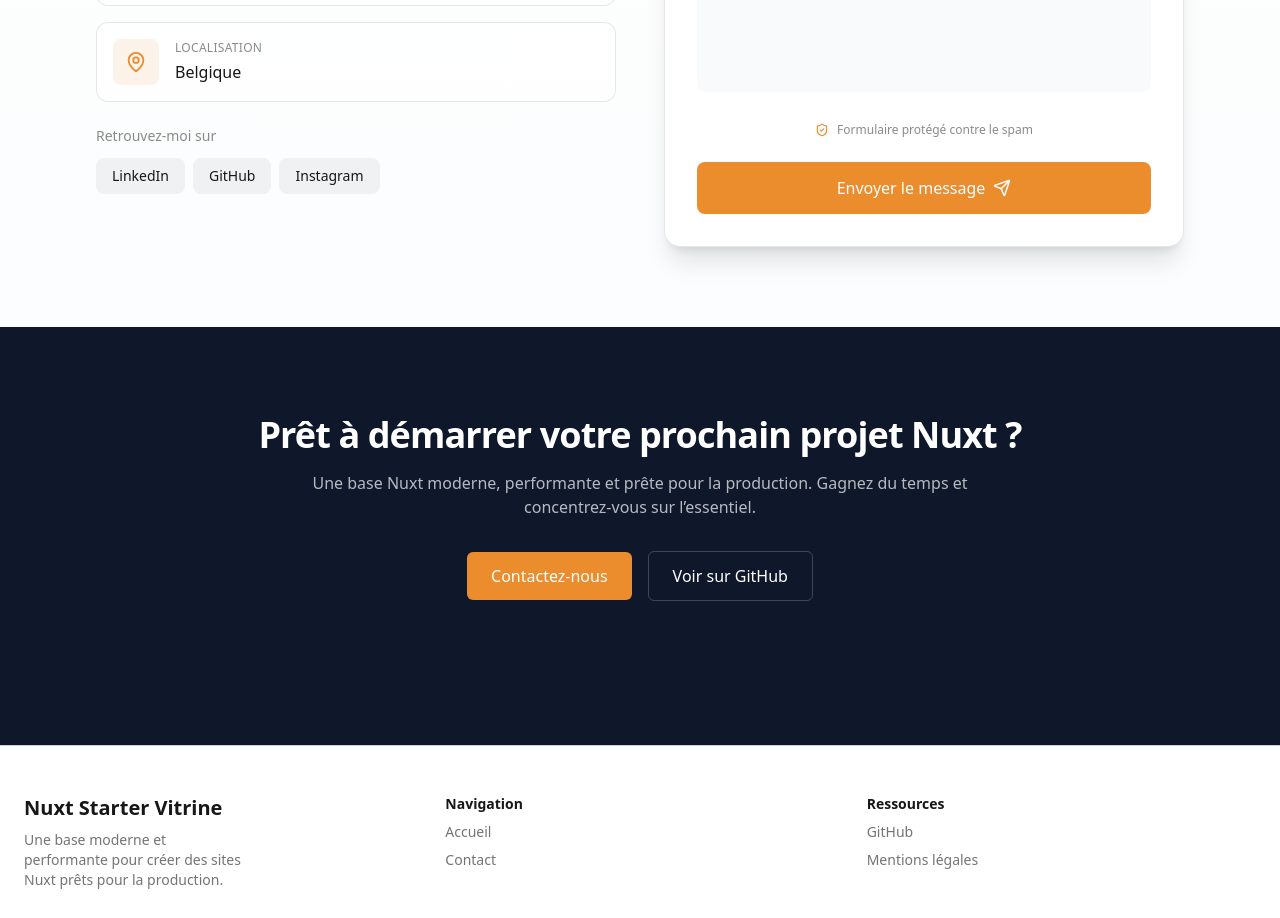
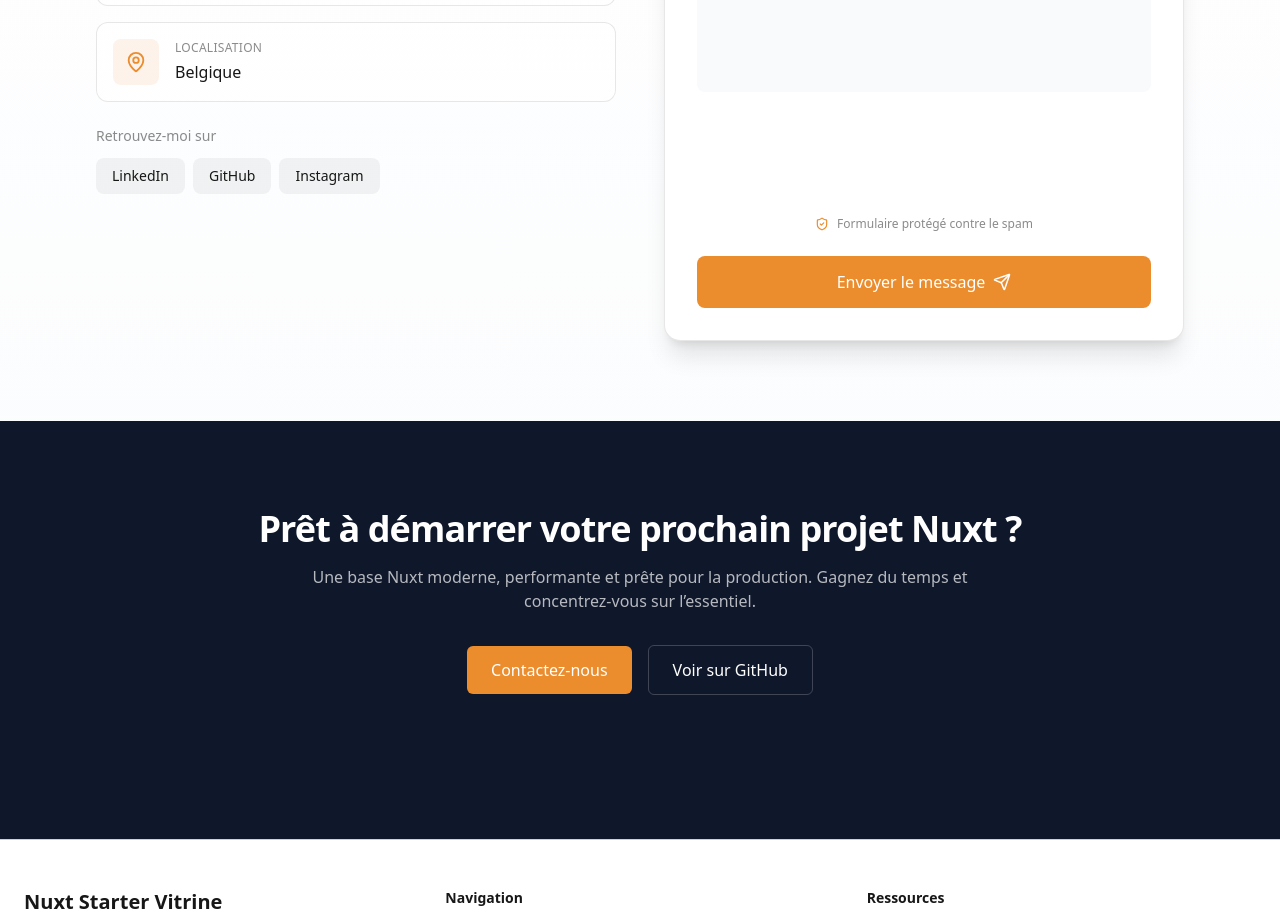
Before and after one commit to NicolasDeza/cgrenov, a Nuxt app: page /contact in a window 1280 px wide. Shown: the part 920-1838 px from the top of the page. Built offline with nearby package versions, Linux system fonts and the light colour scheme.

Commit message:
Affichage captcha

```diff
--- a/app/components/ContactForm.vue
+++ b/app/components/ContactForm.vue
@@ -19,6 +19,11 @@
 
 onMounted(() => {
   const state = useState<string | null>("turnstile")
+
+  if (!config.public.turnstileSiteKey) {
+    console.error("Turnstile sitekey manquant")
+    return
+  }
 
   const renderWidget = () => {
     if (window.turnstile && !widgetId.value) {
@@ -277,7 +282,12 @@
           </div>
 
           <!-- Turnstile widget (rendu forcé manuellement) -->
-          <div id="cf-turnstile-container" class="mb-4" />
+ <div class="mb-4">
+  <div
+    id="cf-turnstile-container"
+    class="min-h-[70px] flex items-center"
+  />
+</div>
 
           <div
             class="flex items-center justify-center gap-2 text-xs text-foreground/50 dark:text-white/50 mb-2"
--- a/app/components/HeroSection.vue
+++ b/app/components/HeroSection.vue
@@ -28,9 +28,8 @@
       <!-- Actions -->
       <div class="mt-6 flex flex-wrap items-center justify-start gap-4">
         <NuxtLink
-          to="https://github.com/NicolasDeza/nuxt-starter-vitrine"
-          target="_blank"
-          rel="noopener noreferrer"
+          to="/contact"
+
           class="inline-flex items-center gap-2 rounded-md bg-primary px-6 py-2 md:py-3 text-lg font-bold text-white hover:bg-primary-hover hover:scale-105 transition-transform"
         >
           Demander un devis
```
Also changed, not shown: 1 other file (tests, documents, lock files or other folders).
